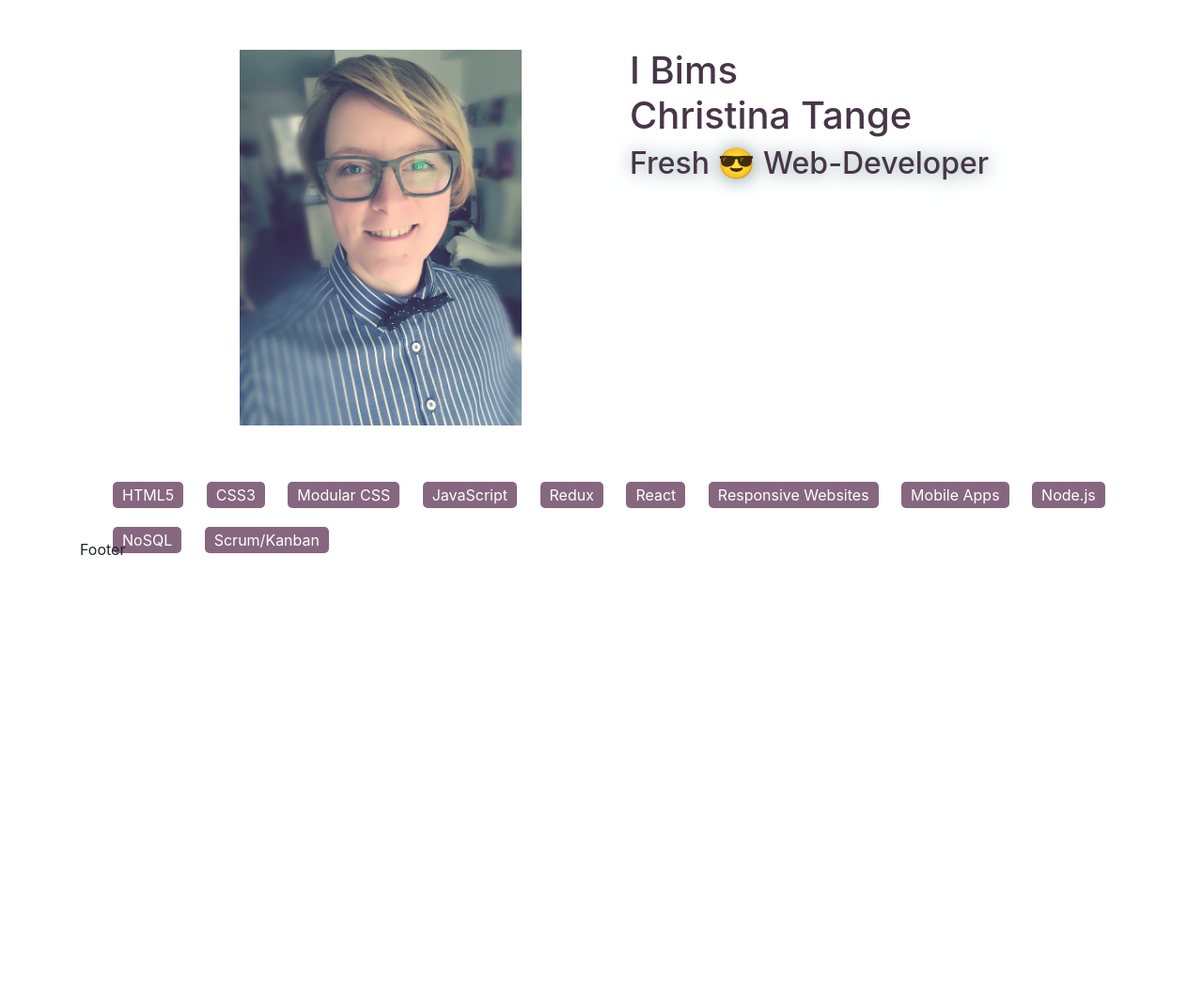
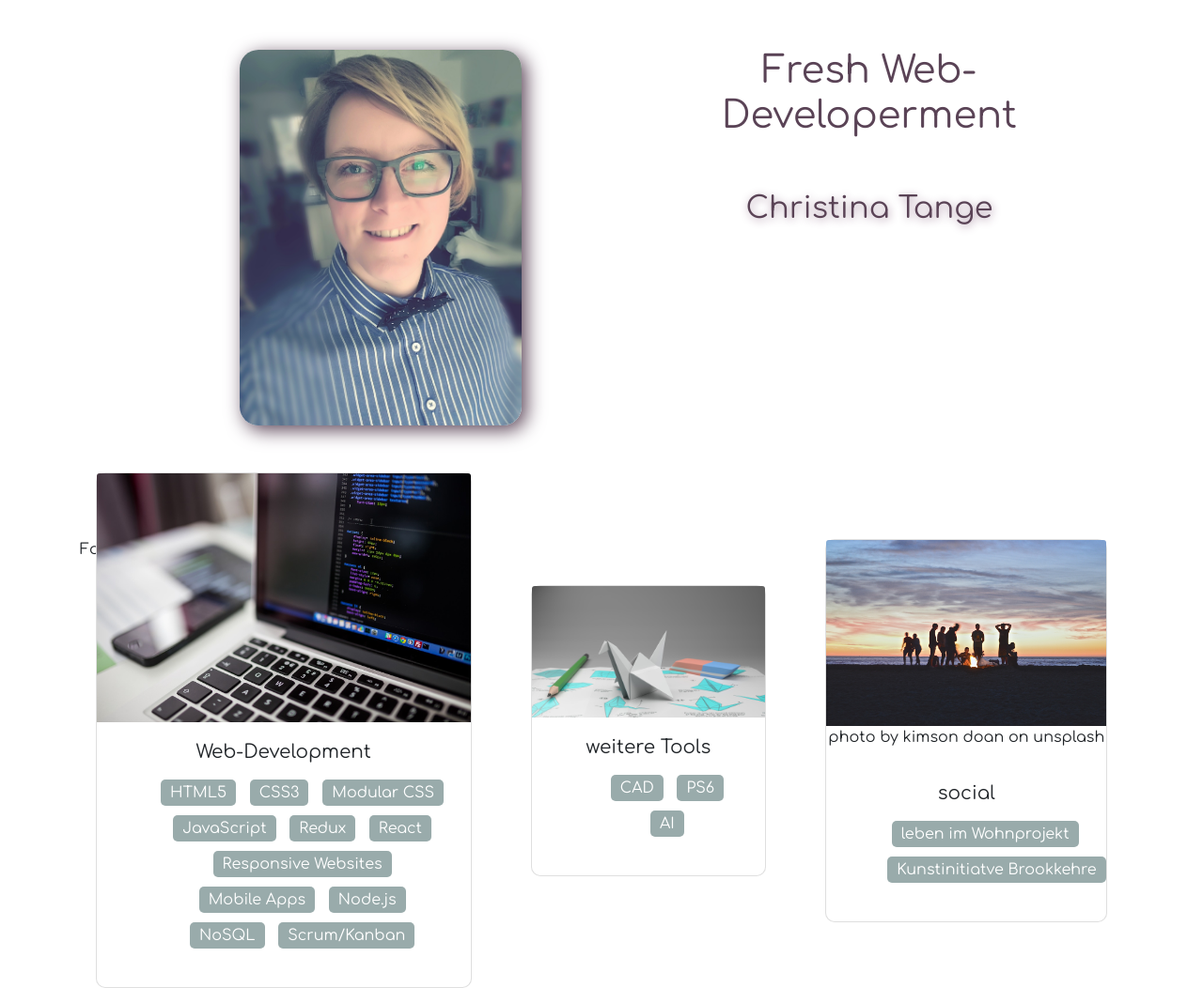
Before and after one commit to Mizzmyte/first-website, a plain HTML site: page index.html in a window 1280 px wide. Shown: the part 307-1359 px from the top of the page at 94% size. Before the commit the page ends 922 px from the top, so only its background shows below. Drawn offline with Linux system fonts and the light colour scheme.

Commit message:
Add new textstyle, button, color

```diff
--- a/css/styles.css
+++ b/css/styles.css
@@ -1,3 +1,6 @@
+body{
+    font-family: 'Comfortaa', cursive;
+}
 .body{
     background: linear-gradient(#CDBED1, #F7F0F1);
     width: 600px;
@@ -6,6 +9,8 @@
 .main__header__pic{
 height: 300px;
   background-image: url("../img/schreibtisch.jpg");
+  background-blend-mode: screen;
+  background-color: rgba(86, 116, 115, 0.6);
   object-fit: scale-down;
   background-position-y: 50%;
 }
@@ -21,8 +26,9 @@ height: 300px;
   align-items: center;
 }
 .custom-button{
-  background-color: rgba(221, 195, 0148, 1);
+  background-color: #A78DA2;
   color: white;
+  box-shadow: 2px 2px 10px #5A4356;
 }
 
 main{
@@ -48,34 +54,59 @@ section img{
   width: 300px;
   height: 300px;
   object-fit: scale-down;
+  border-radius: 20px;
+  box-shadow: 5px 5px 20px #5A4356;
 }
 
 aside{
     text-align: left;
 }
 aside h1{
-    color: #473647;
+    color: #5A4356;
+    text-align: center;
 }
 aside h2{
-    color: #473647;
-    text-shadow: 1px 1px 20px  #7B9499;
+    color: #5A4356;
+    text-align: center;
+    text-shadow: 1px 2px 10px #A78DA2;
 }
 
-.skills {
+.card-body h5{
+    text-align: center;
+}
 
-}
 .skill_btn{
 display: block;
 color: white;
 list-style: none;
-
 }
 
 .skill_btn li{
-    background-color: #86677F;
+    background-color: rgba(86, 116, 115, 0.6);
     display: inline-block;
     width: max-content;
-    margin: 10px;
+    margin: 5px;
     padding: 2px 10px;
     border-radius: 5px;
 }
+
+.card__web{
+    border-radius: 10px;
+    margin: auto;
+    height: max-content;
+    text-align: center;
+}
+
+.card__other{
+    border-radius: 10px;
+    margin: auto;
+    height: max-content;
+    text-align: center;
+}
+
+.card__social{
+    border-radius: 10px;
+    margin: auto;
+    height: max-content;
+    text-align: center;
+}
--- a/index.html
+++ b/index.html
@@ -7,6 +7,7 @@
     <title>CTA</title>
     <link rel="stylesheet" href="css/bootstrap.css">
     <link rel="stylesheet" href="css/styles.css">
+    <link href="https://fonts.googleapis.com/css?family=Comfortaa" rel="stylesheet">
 </head>
 <body class="container mastercrash">
 
@@ -32,12 +33,17 @@
 
             <aside class="col-6 pt-5">
                 <div class="col">
-                    <h1>I Bims<br>Christina Tange</h1>
-                    <h2>Fresh 😎 Web-Developer</h2>
+                    <h1>Fresh Web-Developerment</h1>
+                    <br>
+                    <br>
+                    <h2>Christina Tange</h2>
                 </div>
             </aside>
 
-            <section class="skills">
+            <div class="card card__web" style="width: 400px;">
+              <img class="card-img-top" src="img/develop.jpg" alt="Card image cap">
+              <div class="card-body">
+                <h5 class="card-title">Web-Development</h5>
                 <ul class="skill_btn">
                   <li>HTML5</li>
                   <li>CSS3</li>
@@ -51,7 +57,33 @@
                   <li>NoSQL</li>
                   <li>Scrum/Kanban</li>
                 </ul>
-            </section>
+              </div>
+            </div>
+
+            <div class="card card__other" style="width: 250px;">
+              <img class="card-img-top" src="img/origami.jpg" alt="Card image cap" >
+              <div class="card-body">
+                <h5 class="card-title">weitere Tools</h5>
+                <ul class="skill_btn">
+                  <li>CAD</li>
+                  <li>PS6</li>
+                  <li>AI</li>
+                </ul>
+              </div>
+            </div>
+
+            <div class="card card__social" style="width: 300px;">
+              <img class="card-img-top" src="img/feuer.jpg" alt="Card image cap" >
+              <p class="text-lowercase">Photo by Kimson Doan on Unsplash</p>
+              <div class="card-body">
+                <h5 class="card-title">social</h5>
+                <ul class="skill_btn">
+                  <li>leben im Wohnprojekt</li>
+                  <li>Kunstinitiatve Brookkehre</li>
+                </ul>
+              </div>
+            </div>
+
         </main>
 
 <footer>Footer</footer>
```
Also changed, not shown: img/develop.jpg (added), img/feuer.jpg (added), img/origami.jpg (added), img/schreibtisch_2.jpg (added), 1 other file.
